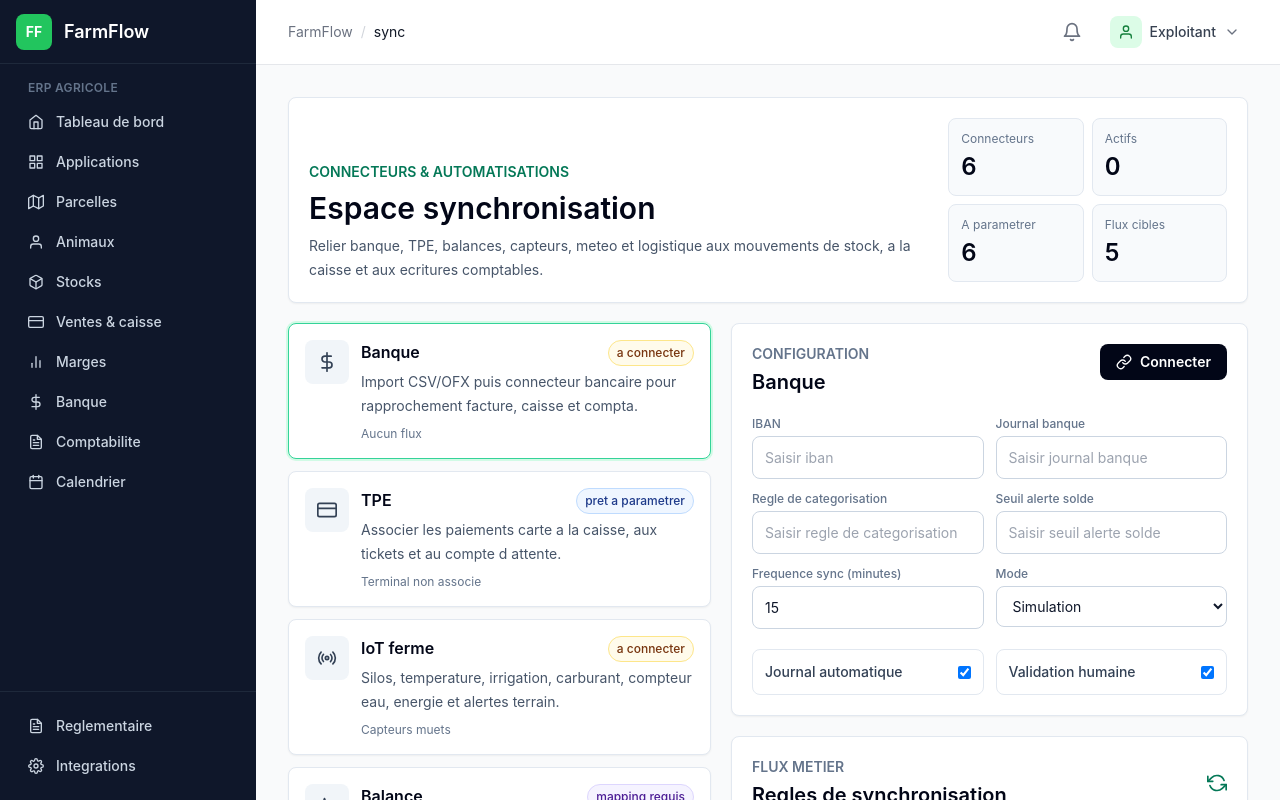
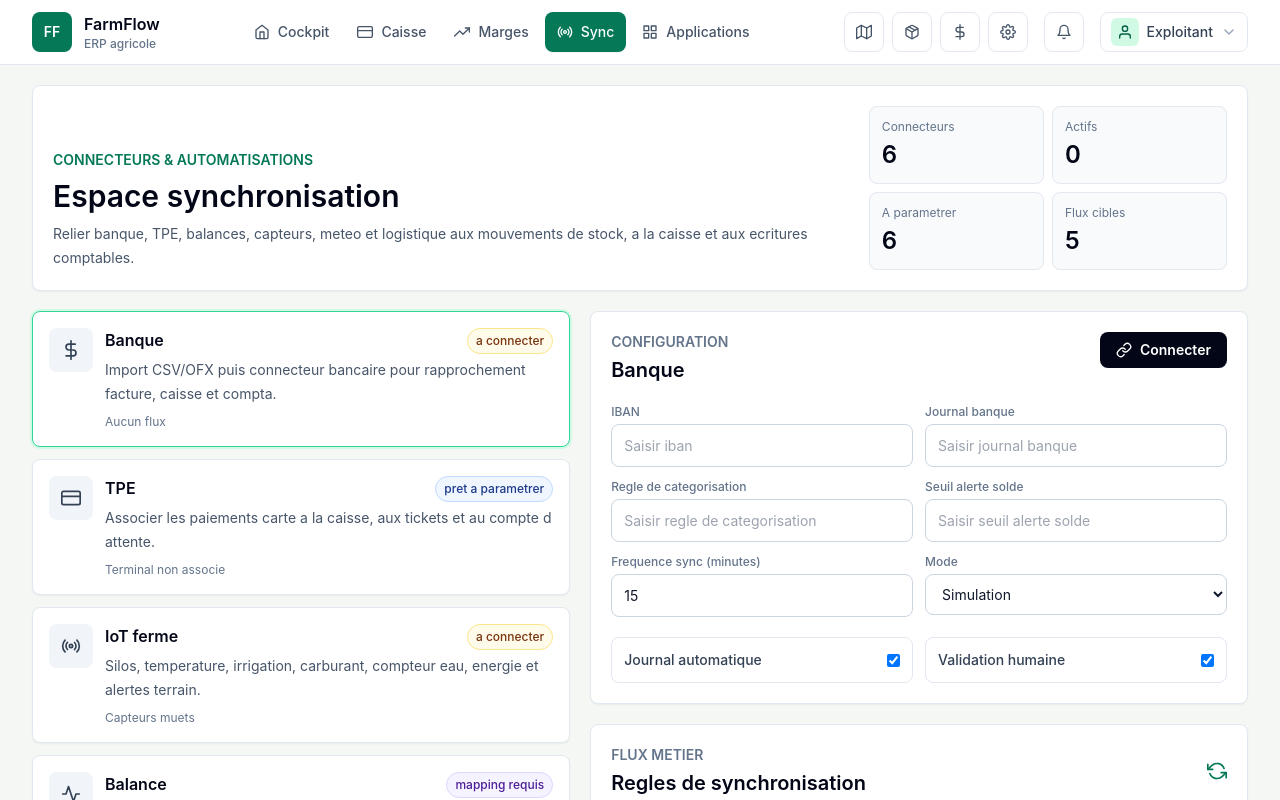
Before and after one commit to DevListtt/FarmFlow-, a Next.js app in the folder frontend/: page /sync in a window 1280 px wide. Shown: the top 800 px of the page. Built offline with nearby package versions, Linux system fonts and the light colour scheme.

Commit message:
Replace sidebar with top navigation

```diff
--- a/frontend/components/Layout.js
+++ b/frontend/components/Layout.js
@@ -1,47 +1,43 @@
 import Head from 'next/head'
-import { useState, useEffect } from 'react'
+import Link from 'next/link'
 import { useRouter } from 'next/router'
-import Link from 'next/link'
+import { useMemo, useState } from 'react'
 import clsx from 'clsx'
 import {
-  FiBarChart2,
   FiBell,
-  FiBox,
-  FiCalendar,
   FiChevronDown,
   FiCreditCard,
   FiDollarSign,
-  FiFileText,
   FiGrid,
   FiHome,
   FiMap,
   FiMenu,
+  FiPackage,
+  FiRadio,
   FiSettings,
+  FiTrendingUp,
   FiUser,
   FiX,
 } from 'react-icons/fi'
 
-const navigation = [
-  { name: 'Tableau de bord', href: '/', icon: FiHome },
+const primaryNavigation = [
+  { name: 'Cockpit', href: '/', icon: FiHome },
+  { name: 'Caisse', href: '/caisse', icon: FiCreditCard },
+  { name: 'Marges', href: '/marges', icon: FiTrendingUp },
+  { name: 'Sync', href: '/sync', icon: FiRadio },
   { name: 'Applications', href: '/apps', icon: FiGrid },
-  { name: 'Parcelles', href: '/parcelles', icon: FiMap },
-  { name: 'Animaux', href: '/animaux', icon: FiUser },
-  { name: 'Stocks', href: '/stocks', icon: FiBox },
-  { name: 'Ventes & caisse', href: '/ventes', icon: FiCreditCard },
-  { name: 'Marges', href: '/apps/marges', icon: FiBarChart2 },
-  { name: 'Banque', href: '/apps/banque-tresorerie', icon: FiDollarSign },
-  { name: 'Comptabilite', href: '/comptabilite', icon: FiFileText },
-  { name: 'Calendrier', href: '/calendrier', icon: FiCalendar },
 ]
 
-const bottomNavigation = [
-  { name: 'Reglementaire', href: '/apps/documents-reglementaire', icon: FiFileText },
-  { name: 'Integrations', href: '/apps/integrations', icon: FiSettings },
+const quickLinks = [
+  { name: 'Parcelles', href: '/parcelles', icon: FiMap },
+  { name: 'Stocks', href: '/stocks', icon: FiPackage },
+  { name: 'Comptabilite', href: '/comptabilite', icon: FiDollarSign },
+  { name: 'Reglages', href: '/apps/pilotage', icon: FiSettings },
 ]
 
-const userMenu = [
+const accountLinks = [
   { name: 'Roles et droits', href: '/apps/pilotage' },
-  { name: 'Automatisations', href: '/apps/integrations' },
+  { name: 'Connecteurs', href: '/sync' },
   { name: 'Exports', href: '/apps/documents-reglementaire' },
 ]
 
@@ -52,178 +48,102 @@
 
 export default function Layout({ children }) {
   const router = useRouter()
-  const [sidebarOpen, setSidebarOpen] = useState(false)
-  const [userMenuOpen, setUserMenuOpen] = useState(false)
+  const [mobileOpen, setMobileOpen] = useState(false)
+  const [accountOpen, setAccountOpen] = useState(false)
 
-  useEffect(() => {
-    const handleClickOutside = () => {
-      if (userMenuOpen) setUserMenuOpen(false)
+  const currentArea = useMemo(() => {
+    const active = [...primaryNavigation, ...quickLinks].find((item) => isActiveRoute(router.pathname, item.href))
+    return active?.name || 'FarmFlow'
+  }, [router.pathname])
+
+  const closeMenus = () => {
+    setMobileOpen(false)
+    setAccountOpen(false)
   }
 
-    document.addEventListener('mousedown', handleClickOutside)
-    return () => {
-      document.removeEventListener('mousedown', handleClickOutside)
-    }
-  }, [userMenuOpen])
-
-  useEffect(() => {
-    const handleResize = () => {
-      if (window.innerWidth >= 1024) setSidebarOpen(false)
-    }
-
-    window.addEventListener('resize', handleResize)
-    return () => {
-      window.removeEventListener('resize', handleResize)
-    }
-  }, [])
-
-  const toggleSidebar = () => setSidebarOpen(!sidebarOpen)
-  const toggleUserMenu = () => setUserMenuOpen(!userMenuOpen)
-
   return (
-    <div className="min-h-screen bg-gray-50 lg:flex">
+    <div className="min-h-screen bg-[#f4f7f3] text-slate-950">
       <Head>
         <title>FarmFlow - ERP agricole</title>
         <meta name="viewport" content="width=device-width, initial-scale=1.0" />
       </Head>
 
-      <aside
-        className={clsx(
-          'fixed inset-y-0 left-0 z-50 w-64 transform bg-slate-900 text-white transition-transform duration-300 ease-in-out lg:sticky lg:top-0 lg:translate-x-0',
-          {
-            'translate-x-0': sidebarOpen,
-            '-translate-x-full': !sidebarOpen,
-          }
-        )}
-      >
-        <div className="flex h-16 items-center justify-between border-b border-slate-800 px-4">
-          <Link href="/" className="flex min-w-0 items-center gap-3">
-            <span className="flex h-9 w-9 items-center justify-center rounded-lg bg-success-500 text-sm font-bold text-white">
+      <header className="sticky top-0 z-50 border-b border-slate-200 bg-white/95 backdrop-blur">
+        <div className="mx-auto flex h-16 max-w-[1500px] items-center gap-4 px-4 sm:px-6 lg:px-8">
+          <Link href="/" className="flex min-w-0 items-center gap-3" onClick={closeMenus}>
+            <span className="flex h-10 w-10 items-center justify-center rounded-lg bg-emerald-700 text-sm font-semibold text-white">
               FF
             </span>
-            <span className="truncate text-lg font-semibold">FarmFlow</span>
+            <div className="hidden leading-tight sm:block">
+              <p className="text-base font-semibold text-slate-950">FarmFlow</p>
+              <p className="text-xs font-medium text-slate-500">ERP agricole</p>
+            </div>
           </Link>
-          <button
-            onClick={toggleSidebar}
-            className="rounded-lg p-2 text-white hover:bg-slate-800 lg:hidden"
-            aria-label="Fermer le menu"
-          >
-            <FiX className="h-5 w-5" />
-          </button>
-        </div>
 
-        <nav className="flex h-[calc(100vh-4rem)] flex-col overflow-y-auto">
-          <div className="p-4">
-            <p className="mb-2 px-3 text-xs font-semibold uppercase tracking-wide text-slate-500">ERP agricole</p>
-            <div className="space-y-1">
-              {navigation.map((item) => {
+          <nav className="hidden flex-1 items-center justify-center gap-1 lg:flex">
+            {primaryNavigation.map((item) => {
               const Icon = item.icon
-                const isActive = isActiveRoute(router.pathname, item.href)
+              const active = isActiveRoute(router.pathname, item.href)
 
               return (
                 <Link
                   key={item.name}
                   href={item.href}
                   className={clsx(
-                      'flex items-center gap-3 rounded-lg px-3 py-2 text-sm font-medium transition-colors duration-200',
-                      {
-                        'bg-success-600 text-white': isActive,
-                        'text-slate-300 hover:bg-slate-800 hover:text-white': !isActive,
-                      }
+                    'inline-flex h-10 items-center gap-2 rounded-lg px-3 text-sm font-medium transition',
+                    active
+                      ? 'bg-emerald-700 text-white shadow-sm'
+                      : 'text-slate-600 hover:bg-slate-100 hover:text-slate-950'
                   )}
-                    onClick={() => setSidebarOpen(false)}
                 >
-                    <Icon className="h-4 w-4 shrink-0" />
-                    <span className="truncate">{item.name}</span>
+                  <Icon className="h-4 w-4" />
+                  {item.name}
+                </Link>
+              )
+            })}
+          </nav>
+
+          <div className="ml-auto hidden items-center gap-2 xl:flex">
+            {quickLinks.map((item) => {
+              const Icon = item.icon
+              return (
+                <Link
+                  key={item.name}
+                  href={item.href}
+                  className="inline-flex h-10 w-10 items-center justify-center rounded-lg border border-slate-200 text-slate-600 hover:border-emerald-200 hover:bg-emerald-50 hover:text-emerald-800"
+                  title={item.name}
+                >
+                  <Icon className="h-4 w-4" />
                 </Link>
               )
             })}
           </div>
-          </div>
 
-          <div className="mt-auto border-t border-slate-800 p-4">
-            <div className="space-y-1">
-              {bottomNavigation.map((item) => {
-                const Icon = item.icon
-                const isActive = isActiveRoute(router.pathname, item.href)
+          <button className="hidden h-10 w-10 items-center justify-center rounded-lg border border-slate-200 text-slate-600 hover:bg-slate-50 md:inline-flex" title="Notifications">
+            <FiBell className="h-4 w-4" />
+          </button>
 
-                return (
+          <div className="relative hidden md:block">
+            <button
+              type="button"
+              onClick={() => setAccountOpen((open) => !open)}
+              className="inline-flex h-10 items-center gap-2 rounded-lg border border-slate-200 bg-white px-2.5 text-sm font-medium text-slate-700 hover:bg-slate-50"
+            >
+              <span className="flex h-7 w-7 items-center justify-center rounded-md bg-emerald-100 text-emerald-800">
+                <FiUser className="h-4 w-4" />
+              </span>
+              Exploitant
+              <FiChevronDown className="h-4 w-4 text-slate-400" />
+            </button>
+
+            {accountOpen && (
+              <div className="absolute right-0 mt-2 w-56 rounded-lg border border-slate-200 bg-white p-1 shadow-lg">
+                {accountLinks.map((item) => (
                   <Link
                     key={item.name}
                     href={item.href}
-                    className={clsx(
-                      'flex items-center gap-3 rounded-lg px-3 py-2 text-sm font-medium transition-colors duration-200',
-                      {
-                        'bg-success-600 text-white': isActive,
-                        'text-slate-300 hover:bg-slate-800 hover:text-white': !isActive,
-                      }
-                    )}
-                    onClick={() => setSidebarOpen(false)}
-                  >
-                    <Icon className="h-4 w-4 shrink-0" />
-                    <span className="truncate">{item.name}</span>
-                  </Link>
-                )
-              })}
-            </div>
-          </div>
-        </nav>
-      </aside>
-
-      <main className="min-w-0 flex-1">
-        <header className="sticky top-0 z-40 border-b border-gray-200 bg-white">
-          <div className="flex h-16 items-center justify-between px-4 sm:px-6 lg:px-8">
-            <div className="flex min-w-0 items-center gap-4">
-              <button
-                onClick={toggleSidebar}
-                className="rounded-lg p-2 text-gray-500 hover:bg-gray-100 lg:hidden"
-                aria-label="Ouvrir le menu"
-              >
-                <FiMenu className="h-5 w-5" />
-              </button>
-
-              <div className="hidden min-w-0 md:block">
-                <nav className="flex items-center gap-2 text-sm">
-                  <Link href="/" className="text-gray-500 hover:text-gray-700">
-                    FarmFlow
-                  </Link>
-                  {router.pathname !== '/' && (
-                    <>
-                      <span className="text-gray-300">/</span>
-                      <span className="truncate text-gray-900">
-                        {router.pathname.replace('/', '').replace('/', ' / ') || 'Accueil'}
-                      </span>
-                    </>
-                  )}
-                </nav>
-              </div>
-            </div>
-
-            <div className="flex items-center gap-3">
-              <button className="rounded-lg p-2 text-gray-500 hover:bg-gray-100" aria-label="Notifications">
-                <FiBell className="h-5 w-5" />
-              </button>
-
-              <div className="relative">
-                <button
-                  onClick={toggleUserMenu}
-                  className="flex items-center gap-2 rounded-lg p-2 text-gray-500 hover:bg-gray-100"
-                >
-                  <span className="flex h-8 w-8 items-center justify-center rounded-lg bg-success-100 text-success-700">
-                    <FiUser className="h-4 w-4" />
-                  </span>
-                  <span className="hidden text-sm font-medium text-gray-700 md:inline">Exploitant</span>
-                  <FiChevronDown className="hidden h-4 w-4 md:inline" />
-                </button>
-
-                {userMenuOpen && (
-                  <div className="absolute right-0 z-50 mt-2 w-56 rounded-lg bg-white py-1 shadow-lg">
-                    {userMenu.map((item) => (
-                      <Link
-                        key={item.name}
-                        href={item.href}
-                        className="block px-4 py-2 text-sm text-gray-700 hover:bg-gray-100"
-                        onClick={() => setUserMenuOpen(false)}
+                    className="block rounded-md px-3 py-2 text-sm text-slate-700 hover:bg-slate-50"
+                    onClick={closeMenus}
                   >
                     {item.name}
                   </Link>
@@ -231,31 +151,59 @@
               </div>
             )}
           </div>
-            </div>
+
+          <button
+            type="button"
+            className="inline-flex h-10 w-10 items-center justify-center rounded-lg border border-slate-200 text-slate-700 lg:hidden"
+            onClick={() => setMobileOpen(true)}
+            aria-label="Ouvrir le menu"
+          >
+            <FiMenu className="h-5 w-5" />
+          </button>
         </div>
       </header>
 
-        <div className="p-4 sm:p-6 lg:p-8">
-          {children}
+      {mobileOpen && (
+        <div className="fixed inset-0 z-[60] bg-slate-950/40 lg:hidden" onClick={() => setMobileOpen(false)}>
+          <div className="ml-auto h-full w-full max-w-sm bg-white p-4 shadow-xl" onClick={(event) => event.stopPropagation()}>
+            <div className="mb-5 flex items-center justify-between">
+              <div>
+                <p className="text-lg font-semibold text-slate-950">FarmFlow</p>
+                <p className="text-sm text-slate-500">{currentArea}</p>
+              </div>
+              <button className="rounded-lg p-2 text-slate-500 hover:bg-slate-100" onClick={() => setMobileOpen(false)} aria-label="Fermer">
+                <FiX className="h-5 w-5" />
+              </button>
             </div>
 
-        <footer className="border-t border-gray-200 bg-gray-100 px-6 py-4">
-          <div className="flex flex-col gap-3 text-sm text-gray-500 sm:flex-row sm:items-center sm:justify-between">
-            <p>{new Date().getFullYear()} FarmFlow. ERP agricole open source.</p>
-            <div className="flex items-center gap-4">
-              <Link href="/apps" className="hover:text-gray-700">Applications</Link>
-              <Link href="/apps/documents-reglementaire" className="hover:text-gray-700">Reglementaire</Link>
+            <div className="space-y-2">
+              {[...primaryNavigation, ...quickLinks].map((item) => {
+                const Icon = item.icon
+                const active = isActiveRoute(router.pathname, item.href)
+
+                return (
+                  <Link
+                    key={item.name}
+                    href={item.href}
+                    className={clsx(
+                      'flex items-center gap-3 rounded-lg px-3 py-3 text-sm font-medium',
+                      active ? 'bg-emerald-700 text-white' : 'text-slate-700 hover:bg-slate-100'
+                    )}
+                    onClick={closeMenus}
+                  >
+                    <Icon className="h-4 w-4" />
+                    {item.name}
+                  </Link>
+                )
+              })}
             </div>
           </div>
-        </footer>
+        </div>
+      )}
+
+      <main className="mx-auto min-h-[calc(100vh-4rem)] max-w-[1500px] px-4 py-5 sm:px-6 lg:px-8">
+        {children}
       </main>
-
-      {sidebarOpen && (
-        <div
-          className="fixed inset-0 z-40 bg-black bg-opacity-50 lg:hidden"
-          onClick={() => setSidebarOpen(false)}
-        />
-      )}
     </div>
   )
 }
```
Lines whose indentation alone changed are shown as unchanged.
